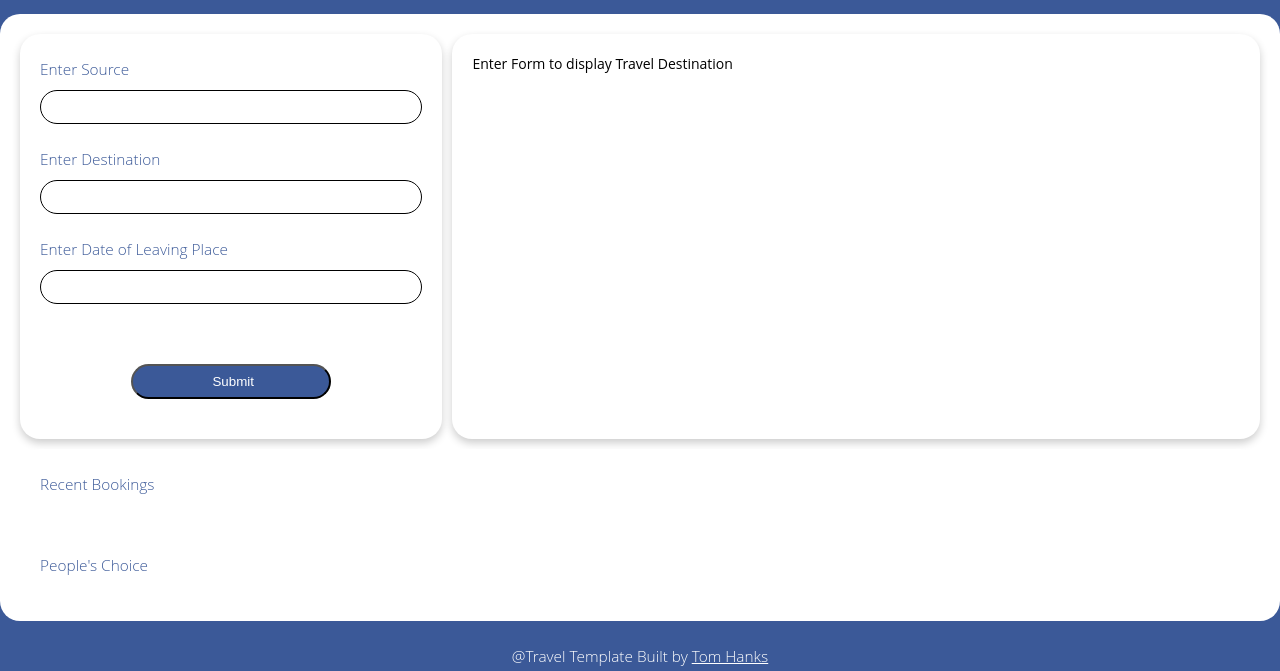
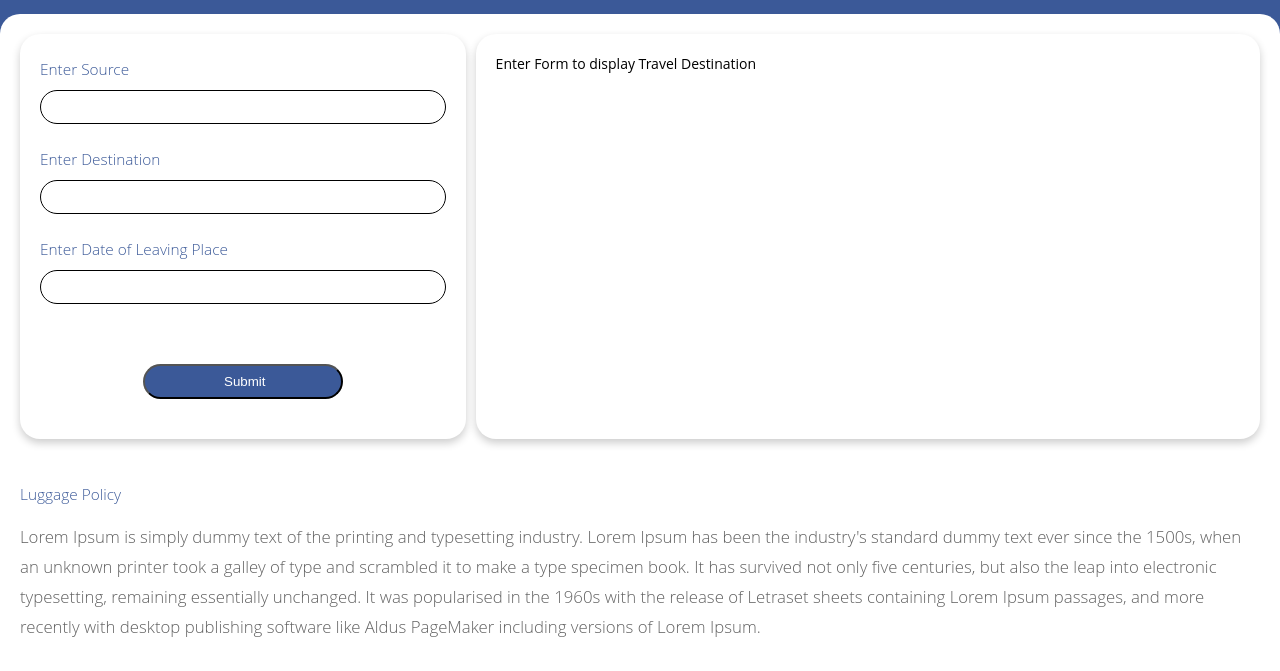
Before and after one commit to sparsh/travel-app, a website built with webpack: page src/client/views/index.html in a window 1280 px wide. Shown: the part 74-745 px from the top of the page. Built offline with nearby package versions, Linux system fonts and the light colour scheme.

Commit message:
tnc and policy

```diff
--- a/src/client/styles/main-styles.scss
+++ b/src/client/styles/main-styles.scss
@@ -16,18 +16,17 @@ body {
   grid-gap: 10px;
 }
 
-.liked {
+.tnc {
     grid-area: li;
     background-color: white;
     border-radius: 20px;
-    padding:20px;
     color: #3b5998;
 }
-.recent {
+.lp {
     grid-area: re;
+    margin-top: 30px;
     background-color: white;
     border-radius: 20px;
-    padding:20px;
     color: #3b5998;
 }
 .header {
@@ -85,6 +84,7 @@ body {
 .footer .footer-icon-container {
   display: flex;
   margin-top: 10px;
+  padding-bottom: 10px;
   flex-direction: row;
 }
 
--- a/src/client/views/index.html
+++ b/src/client/views/index.html
@@ -28,9 +28,15 @@
             </div>
             <div class="travel-list">Enter Form to display Travel Destination</div>
 
-         <div class="recent"> <h3>Recent Bookings </h3></div>
-         <div class="liked"> <h3>People's Choice </h3></div>
-         </div>
+            <div class="tnc">
+                <h3>Terms and Conditions </h3>
+                <p>Lorem Ipsum is simply dummy text of the printing and typesetting industry. Lorem Ipsum has been the industry's standard dummy text ever since the 1500s, when an unknown printer took a galley of type and scrambled it to make a type specimen book. It has survived not only five centuries, but also the leap into electronic typesetting, remaining essentially unchanged. It was popularised in the 1960s with the release of Letraset sheets containing Lorem Ipsum passages, and more recently with desktop publishing software like Aldus PageMaker including versions of Lorem Ipsum.</p>
+            </div>
+            <div class="lp">
+                <h3>Luggage Policy </h3>
+                <p>Lorem Ipsum is simply dummy text of the printing and typesetting industry. Lorem Ipsum has been the industry's standard dummy text ever since the 1500s, when an unknown printer took a galley of type and scrambled it to make a type specimen book. It has survived not only five centuries, but also the leap into electronic typesetting, remaining essentially unchanged. It was popularised in the 1960s with the release of Letraset sheets containing Lorem Ipsum passages, and more recently with desktop publishing software like Aldus PageMaker including versions of Lorem Ipsum.</p>
+            </div>
+        </div>
 
 
         <footer class="footer">
```
